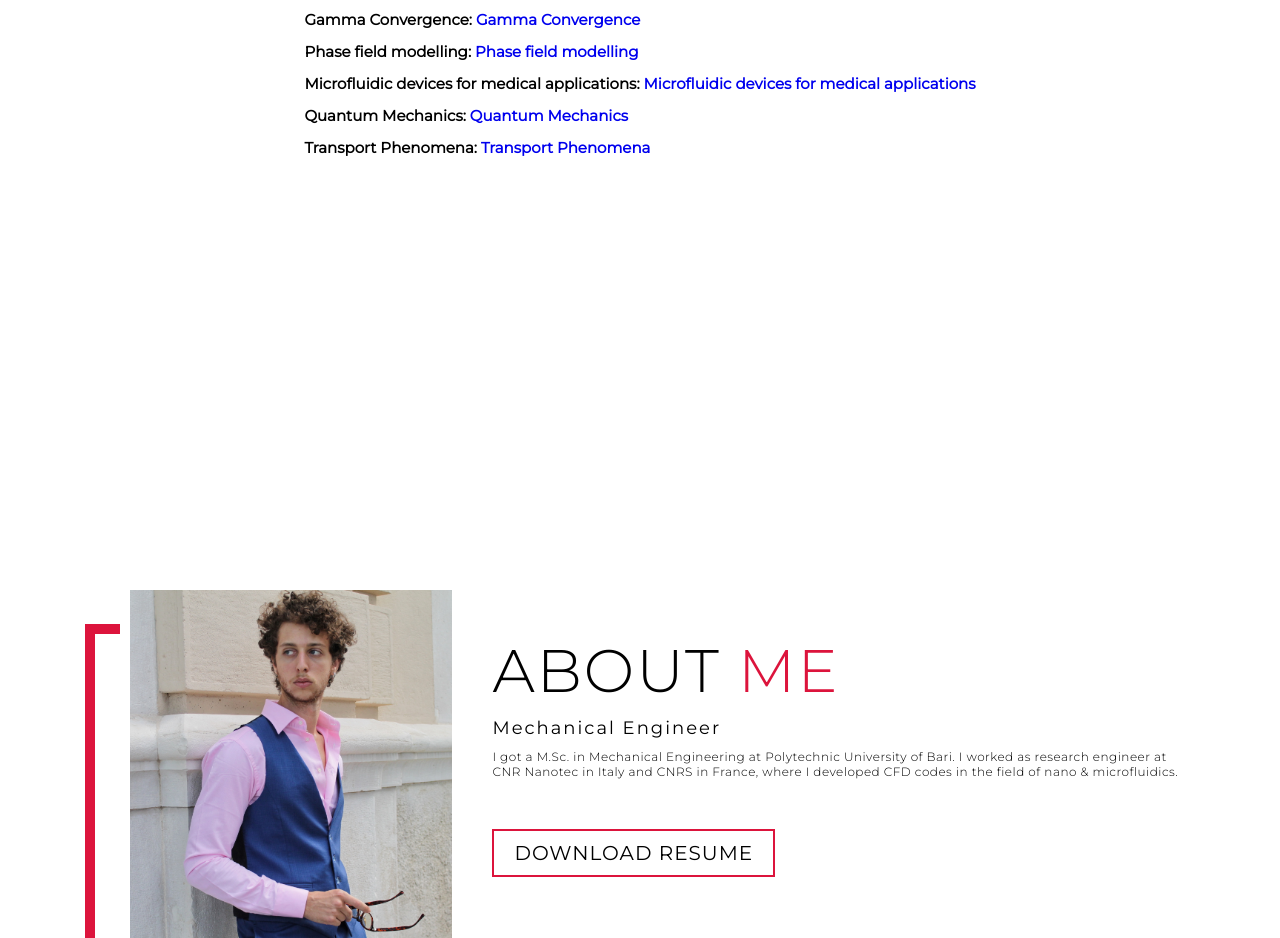
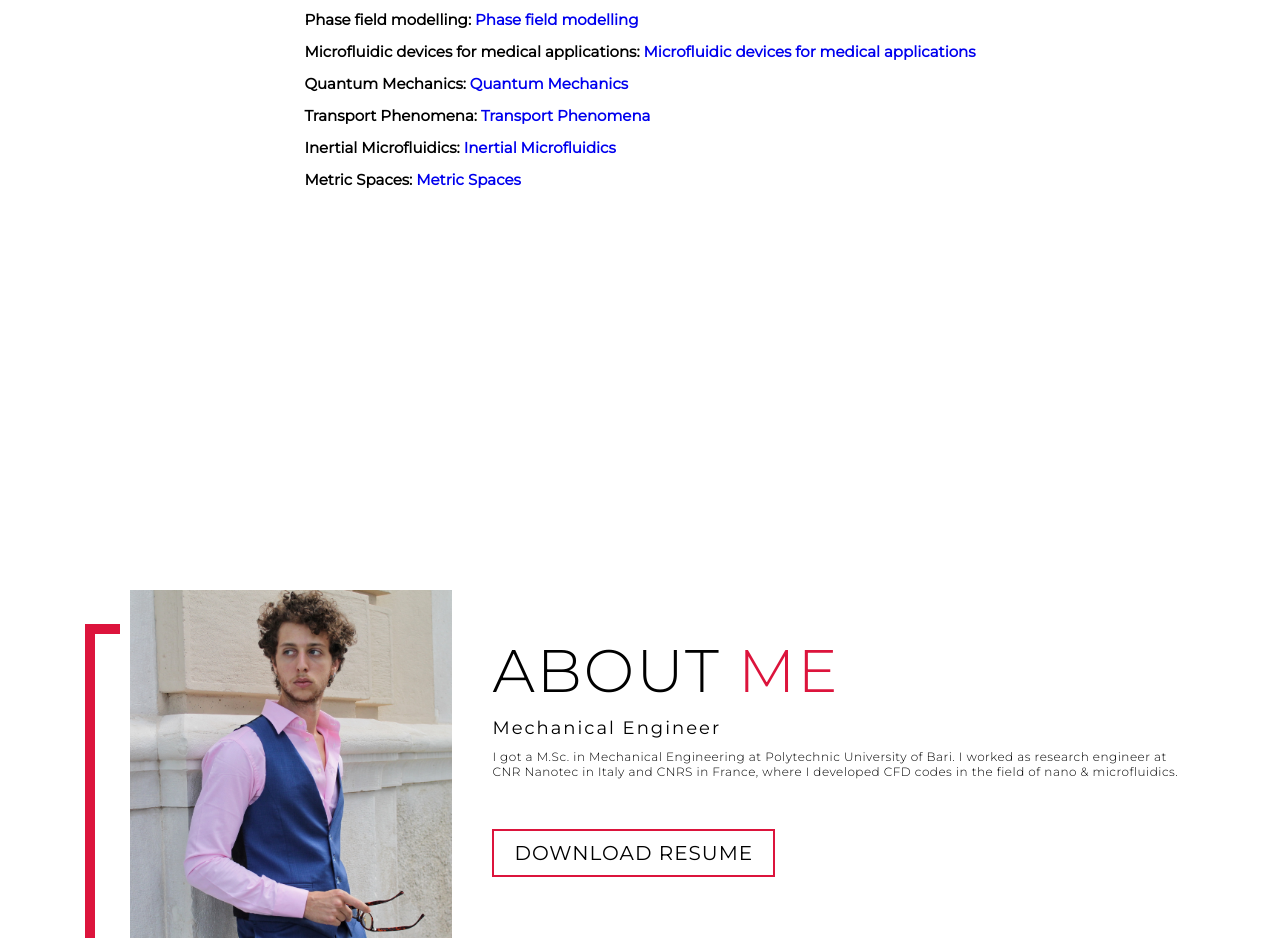
Before and after one commit to Angelantonio1997/Angelantonio, a plain HTML site: page index.html in a window 1280 px wide. Shown: the part 1220-2158 px from the top of the page. Drawn offline with Linux system fonts and the light colour scheme.

Commit message:
Update index.html

```diff
--- a/index.html
+++ b/index.html
@@ -86,6 +86,10 @@
         <br>
         <h1>Transport Phenomena: <a href="Documents/document.pdf">Transport Phenomena</a></h1>
         <br>
+        <h1>Inertial Microfluidics: <a href="Documents/SQUICCIARINI_tesi.pdf">Inertial Microfluidics</a></h1>
+        <br>
+        <h1>Metric Spaces: <a href="Documents/Metric_spaces.pdf">Metric Spaces</a></h1>
+        <br>
 
 
 
```
